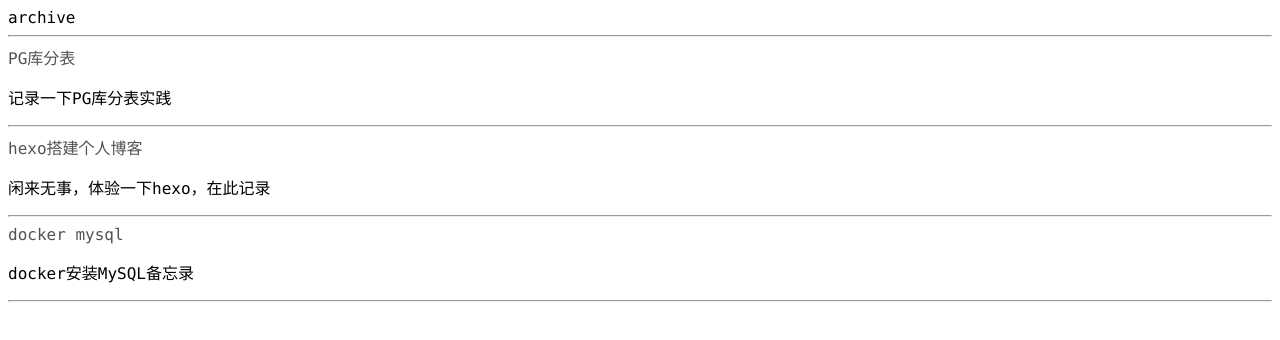
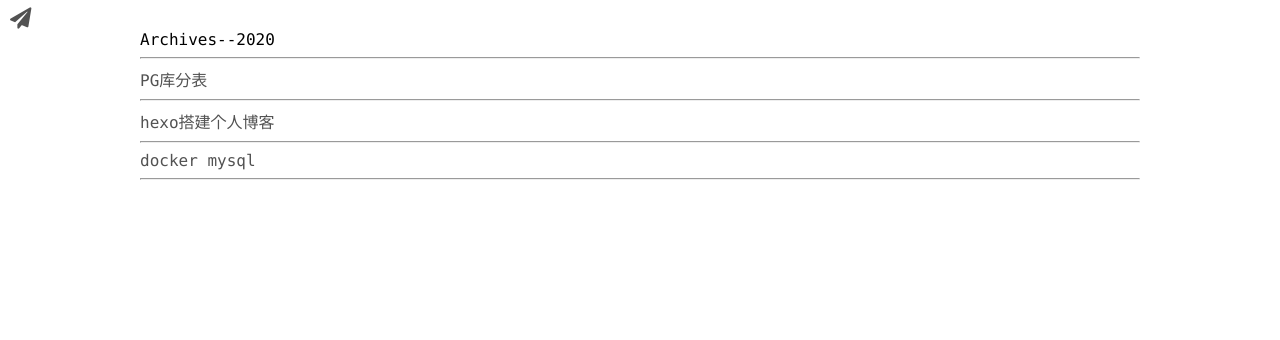
Before and after one commit to zacharycare/blog, a plain HTML site: page archives/2020/index.html in a window 1280 px wide. Drawn offline with nearby package versions, Linux system fonts and the light colour scheme.

Commit message:
Site updated: 2021-01-21 15:51:32

```diff
--- a/archives/2020/index.html
+++ b/archives/2020/index.html
@@ -27,36 +27,28 @@
 <meta name="generator" content="Hexo 5.3.0"></head>
 
   <body>
-    archive
-<hr>
-<div class="article-archive">
+    <a id="paper-plane" href="/blog/"><i class="fa fa-paper-plane fa-lg"></i></a>
+<div class="center-area">
 
-    <div class="article-item">
-      <a href="/blog/2020/11/27/PG%E5%BA%93%E5%88%86%E8%A1%A8/" class="title">
+  Archives--2020
+  <hr>
+
+      <a href="/blog/2020/11/27/PG%E5%BA%93%E5%88%86%E8%A1%A8/">
         PG库分表
       </a>
-      <p>记录一下PG库分表实践</p>
-    </div>
     <hr>
 
-    <div class="article-item">
-      <a href="/blog/2020/10/20/hexo%E6%90%AD%E5%BB%BA%E4%B8%AA%E4%BA%BA%E5%8D%9A%E5%AE%A2/" class="title">
+      <a href="/blog/2020/10/20/hexo%E6%90%AD%E5%BB%BA%E4%B8%AA%E4%BA%BA%E5%8D%9A%E5%AE%A2/">
         hexo搭建个人博客
       </a>
-      <p>闲来无事，体验一下hexo，在此记录</p>
-    </div>
     <hr>
 
-    <div class="article-item">
-      <a href="/blog/2020/10/15/docker-mysql-remark/" class="title">
+      <a href="/blog/2020/10/15/docker-mysql-remark/">
         docker mysql
       </a>
-      <p>docker安装MySQL备忘录</p>
-    </div>
     <hr>
 
 </div>
-
 
 
 <link rel="stylesheet" href="/blog/css/fab.css">
--- a/css/detail.css
+++ b/css/detail.css
@@ -1,8 +1,3 @@
-#paper-plane {
-  position: fixed;
-  top: 10px;
-  left: 10px;
-}
 .main {
   width: 1000px;
   margin: 30px auto 0;
--- a/css/index.css
+++ b/css/index.css
@@ -90,18 +90,6 @@
     opacity: 1;
   }
 }
-.index {
-  margin-top: 30px;
-}
-.article-archive {
-  width: 1000px;
-  margin: 0 auto;
-}
-@media screen and (max-width: 768px) {
-  .article-archive {
-    width: 100%;
-  }
-}
-.article-archive .article-item .title {
+.article-index .article-item .title {
   font-size: 20px;
 }
--- a/css/style.css
+++ b/css/style.css
@@ -15,6 +15,20 @@
 a:focus {
   color: #409eff;
 }
+#paper-plane {
+  position: fixed;
+  top: 10px;
+  left: 10px;
+}
+.center-area {
+  width: 1000px;
+  margin: 30px auto 0;
+}
+@media screen and (max-width: 768px) {
+  .center-area {
+    width: 100%;
+  }
+}
 .music-drawer,
 .music-drawer-active {
   position: fixed;
```
Also changed, not shown: 2020/10/15/docker-mysql-remark/index.html (+2 -2 lines), 2020/10/20/hexo搭建个人博客/index.html (+2 -2 lines), 2020/11/27/PG库分表/index.html (+2 -2 lines), archives/2020/10/index.html (+7 -12 lines), archives/2020/11/index.html (+6 -8 lines), archives/index.html (+8 -16 lines), categories/博客/index.html (+6 -8 lines), categories/数据库/index.html (+7 -12 lines), index.html (+2 -2 lines), tags/PG/index.html (+6 -8 lines), tags/docker-mysql/index.html (+6 -8 lines), tags/hexo/index.html (+6 -8 lines), tags/分表/index.html (+6 -8 lines).
